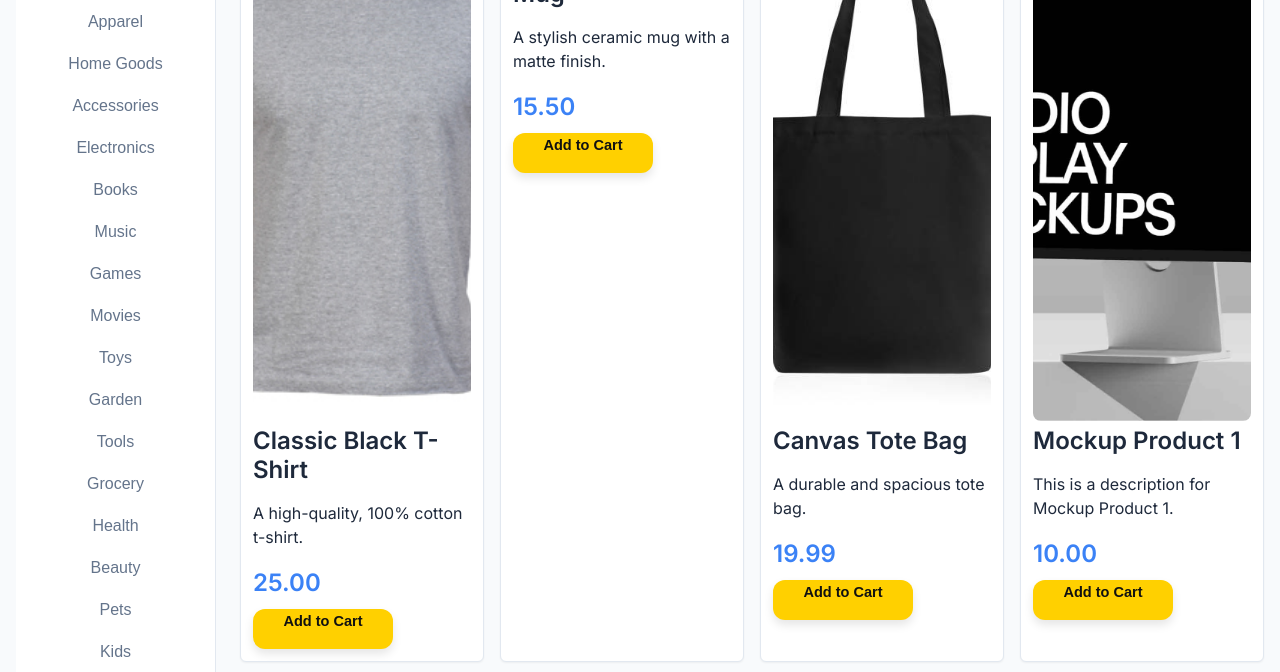
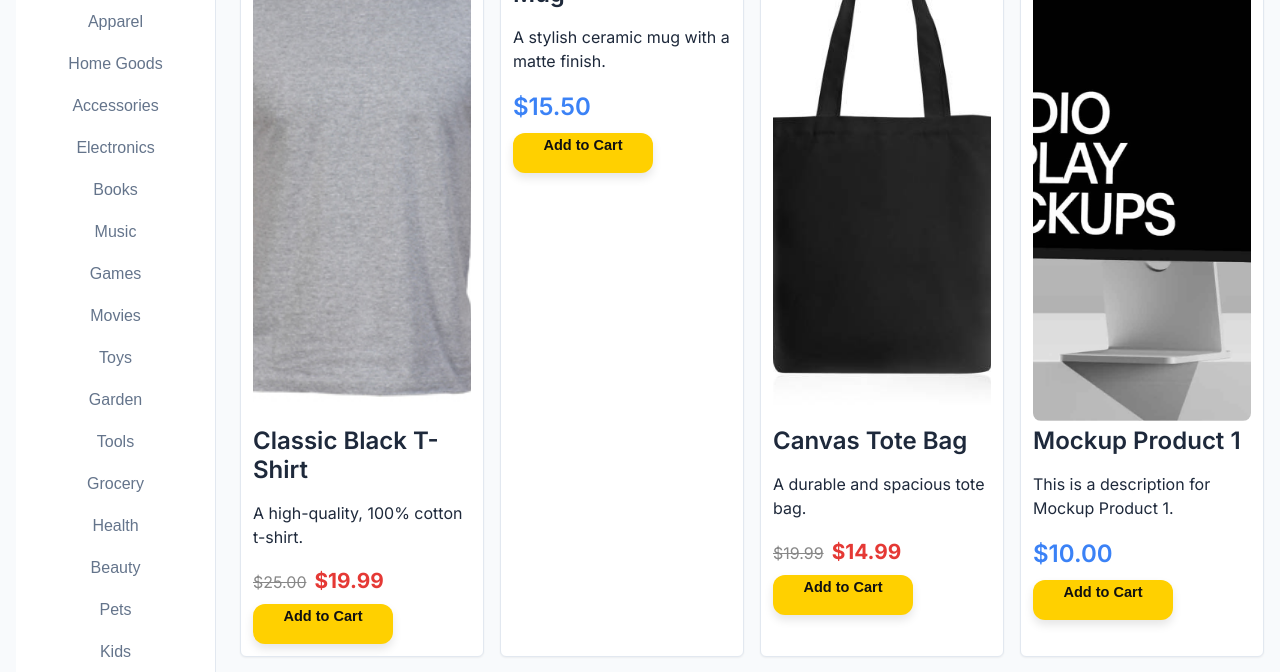
Before and after one commit to aboayman-oss/Sakr-Store, a plain HTML site: page index.html in a window 1280 px wide. Shown: the part 387-1059 px from the top of the page. Drawn offline with nearby package versions, Linux system fonts and the light colour scheme.

Commit message:
Add discount pricing styles and update product display logic

```diff
--- a/css/style.css
+++ b/css/style.css
@@ -1,3 +1,19 @@
+/* Discount price styles */
+.product-original-price {
+  text-decoration: line-through;
+  color: #888;
+  font-size: 1rem;
+  margin-right: 0.5em;
+}
+.product-discounted-price {
+  color: #e53935;
+  font-weight: 700;
+  font-size: 1.3rem;
+}
+.product-price-block {
+  margin-top: 0.5rem;
+  margin-bottom: 0.5rem;
+}
 /* --- Theme Variables --- */
 :root {
   /* Modern Color Palette */
--- a/js/app.js
+++ b/js/app.js
@@ -246,12 +246,19 @@ function renderProducts(container, searchTerm = '', categoryFilter = 'All', sort
   filteredProducts.forEach(p => {
     const card = document.createElement('article');
     card.className = 'product-card';
+    let priceHtml = '';
+    if (p.discount) {
+      priceHtml = `<span class="product-original-price" style="text-decoration:line-through;color:#888;font-size:1rem;margin-right:0.5em;">$${(Number(p.price) || 0).toFixed(2)}</span>` +
+        `<span class="product-discounted-price" style="color:#e53935;font-weight:700;font-size:1.3rem;">$${(Number(p.discountedPrice) || 0).toFixed(2)}</span>`;
+    } else {
+      priceHtml = `<span class="product-price">$${(Number(p.price) || 0).toFixed(2)}</span>`;
+    }
     card.innerHTML = `
       <a href="product.html?id=${p.id}" class="product-link">
         <img src="${p.image || ''}" alt="${p.name || 'Product image'}" class="product-image">
       <h3>${p.name || 'Untitled'}</h3>
       <p class="product-desc">${p.description || ''}</p>
-      <div class="product-price">${(Number(p.price) || 0).toFixed(2)}</div>
+      <div class="product-price-block">${priceHtml}</div>
       <button class="CartBtn add-to-cart" data-product-id="${p.id}" type="button">
         <span class="IconContainer">
           <svg xmlns="http://www.w3.org/2000/svg" height="1em" viewBox="0 0 576 512" fill="rgb(17, 17, 17)" class="cart"><path d="M0 24C0 10.7 10.7 0 24 0H69.5c22 0 41.5 12.8 50.6 32h411c26.3 0 45.5 25 38.6 50.4l-41 152.3c-8.5 31.4-37 53.3-69.5 53.3H170.7l5.4 28.5c2.2 11.3 12.1 19.5 23.6 19.5H488c13.3 0 24 10.7 24 24s-10.7 24-24 24H199.7c-34.6 0-64.3-24.6-70.7-58.5L77.4 54.5c-.7-3.8-4-6.5-7.9-6.5H24C10.7 48 0 37.3 0 24zM128 464a48 48 0 1 1 96 0 48 48 0 1 1 -96 0zm336-48a48 48 0 1 1 0 96 48 48 0 1 1 0-96z"></path></svg>
@@ -287,7 +294,16 @@ async function renderCart(container, totalSpan) {
     const product = allProducts.find(p => String(p.id) === id);
     if (!product) continue;
 
-    total += (Number(product.price) || 0) * qty;
+    let itemTotal = 0;
+    let priceHtml = '';
+    if (product.discount) {
+      itemTotal = (Number(product.discountedPrice) || 0) * qty;
+      priceHtml = `<span class='product-original-price'>$${(Number(product.price) || 0).toFixed(2)}</span> <span class='product-discounted-price'>$${(Number(product.discountedPrice) || 0).toFixed(2)}</span> x ${qty} = <span class='product-discounted-price'>$${itemTotal.toFixed(2)}</span>`;
+    } else {
+      itemTotal = (Number(product.price) || 0) * qty;
+      priceHtml = `$${((Number(product.price) || 0).toFixed(2))} x ${qty} = $${itemTotal.toFixed(2)}`;
+    }
+    total += itemTotal;
 
     const itemEl = document.createElement('div');
     itemEl.className = 'cart-item';
@@ -298,7 +314,7 @@ async function renderCart(container, totalSpan) {
         ${qty}
         <button class="quantity-change" data-id="${id}" data-change="1">+</button>
       </span>
-      <span>$${((Number(product.price) || 0) * qty).toFixed(2)}</span>
+      <span>${priceHtml}</span>
       <button class="remove-item" data-id="${id}">&times;</button>
     `;
     container.appendChild(itemEl);
--- a/products.json
+++ b/products.json
@@ -5,7 +5,9 @@
     "price": 25.00,
     "description": "A high-quality, 100% cotton t-shirt.",
     "image": "images/tshirt.jpg",
-    "category": "Apparel"
+  "category": "Apparel",
+  "discount": true,
+  "discountedPrice": 19.99
   },
   {
     "id": 2,
@@ -13,7 +15,9 @@
     "price": 15.50,
     "description": "A stylish ceramic mug with a matte finish.",
     "image": "images/mug.jpg",
-    "category": "Home Goods"
+  "category": "Home Goods",
+  "discount": false,
+  "discountedPrice": 15.50
   },
   {
     "id": 3,
@@ -21,7 +25,9 @@
     "price": 19.99,
     "description": "A durable and spacious tote bag.",
     "image": "images/tote.jpg",
-    "category": "Accessories"
+  "category": "Accessories",
+  "discount": true,
+  "discountedPrice": 14.99
   },
   {
     "id": 4,
@@ -29,7 +35,9 @@
     "price": 10.00,
     "description": "This is a description for Mockup Product 1.",
     "image": "images/mockup.jpg",
-    "category": "Apparel"
+  "category": "Apparel",
+  "discount": false,
+  "discountedPrice": 10.00
   },
   {
     "id": 5,
@@ -37,7 +45,9 @@
     "price": 20.00,
     "description": "This is a description for Mockup Product 2.",
     "image": "images/mockup.jpg",
-    "category": "Home Goods"
+  "category": "Home Goods",
+  "discount": true,
+  "discountedPrice": 16.00
   },
   {
     "id": 6,
@@ -45,7 +55,9 @@
     "price": 30.00,
     "description": "This is a description for Mockup Product 3.",
     "image": "images/mockup.jpg",
-    "category": "Accessories"
+  "category": "Accessories",
+  "discount": false,
+  "discountedPrice": 30.00
   },
   {
     "id": 7,
@@ -53,7 +65,9 @@
     "price": 40.00,
     "description": "This is a description for Mockup Product 4.",
     "image": "images/mockup.jpg",
-    "category": "Electronics"
+  "category": "Electronics",
+  "discount": true,
+  "discountedPrice": 34.99
   },
   {
     "id": 8,
@@ -61,7 +75,9 @@
     "price": 50.00,
     "description": "This is a description for Mockup Product 5.",
     "image": "images/mockup.jpg",
-    "category": "Books"
+  "category": "Books",
+  "discount": false,
+  "discountedPrice": 50.00
   },
   {
     "id": 9,
@@ -69,7 +85,9 @@
     "price": 60.00,
     "description": "This is a description for Mockup Product 6.",
     "image": "images/mockup.jpg",
-    "category": "Music"
+  "category": "Music",
+  "discount": true,
+  "discountedPrice": 49.99
   },
   {
     "id": 10,
@@ -77,7 +95,9 @@
     "price": 70.00,
     "description": "This is a description for Mockup Product 7.",
     "image": "images/mockup.jpg",
-    "category": "Games"
+  "category": "Games",
+  "discount": false,
+  "discountedPrice": 70.00
   },
   {
     "id": 11,
@@ -85,7 +105,9 @@
     "price": 80.00,
     "description": "This is a description for Mockup Product 8.",
     "image": "images/mockup.jpg",
-    "category": "Movies"
+  "category": "Movies",
+  "discount": true,
+  "discountedPrice": 69.99
   },
   {
     "id": 12,
@@ -93,7 +115,9 @@
     "price": 90.00,
     "description": "This is a description for Mockup Product 9.",
     "image": "images/mockup.jpg",
-    "category": "Toys"
+  "category": "Toys",
+  "discount": false,
+  "discountedPrice": 90.00
   },
   {
     "id": 13,
@@ -101,7 +125,9 @@
     "price": 100.00,
     "description": "This is a description for Mockup Product 10.",
     "image": "images/mockup.jpg",
-    "category": "Garden"
+  "category": "Garden",
+  "discount": true,
+  "discountedPrice": 89.99
   },
   {
     "id": 14,
@@ -109,7 +135,9 @@
     "price": 110.00,
     "description": "This is a description for Mockup Product 11.",
     "image": "images/mockup.jpg",
-    "category": "Tools"
+  "category": "Tools",
+  "discount": false,
+  "discountedPrice": 110.00
   },
   {
     "id": 15,
@@ -117,7 +145,9 @@
     "price": 120.00,
     "description": "This is a description for Mockup Product 12.",
     "image": "images/mockup.jpg",
-    "category": "Grocery"
+  "category": "Grocery",
+  "discount": true,
+  "discountedPrice": 99.99
   },
   {
     "id": 16,
@@ -125,7 +155,9 @@
     "price": 130.00,
     "description": "This is a description for Mockup Product 13.",
     "image": "images/mockup.jpg",
-    "category": "Health"
+  "category": "Health",
+  "discount": false,
+  "discountedPrice": 130.00
   },
   {
     "id": 17,
@@ -133,7 +165,9 @@
     "price": 140.00,
     "description": "This is a description for Mockup Product 14.",
     "image": "images/mockup.jpg",
-    "category": "Beauty"
+  "category": "Beauty",
+  "discount": true,
+  "discountedPrice": 119.99
   },
   {
     "id": 18,
@@ -141,7 +175,9 @@
     "price": 150.00,
     "description": "This is a description for Mockup Product 15.",
     "image": "images/mockup.jpg",
-    "category": "Pets"
+  "category": "Pets",
+  "discount": false,
+  "discountedPrice": 150.00
   },
   {
     "id": 19,
@@ -149,7 +185,9 @@
     "price": 160.00,
     "description": "This is a description for Mockup Product 16.",
     "image": "images/mockup.jpg",
-    "category": "Kids"
+  "category": "Kids",
+  "discount": true,
+  "discountedPrice": 139.99
   },
   {
     "id": 20,
@@ -157,7 +195,9 @@
     "price": 170.00,
     "description": "This is a description for Mockup Product 17.",
     "image": "images/mockup.jpg",
-    "category": "Baby"
+  "category": "Baby",
+  "discount": false,
+  "discountedPrice": 170.00
   },
   {
     "id": 21,
@@ -165,7 +205,9 @@
     "price": 180.00,
     "description": "This is a description for Mockup Product 18.",
     "image": "images/mockup.jpg",
-    "category": "Handmade"
+  "category": "Handmade",
+  "discount": true,
+  "discountedPrice": 159.99
   },
   {
     "id": 22,
@@ -173,7 +215,9 @@
     "price": 190.00,
     "description": "This is a description for Mockup Product 19.",
     "image": "images/mockup.jpg",
-    "category": "Sports"
+  "category": "Sports",
+  "discount": false,
+  "discountedPrice": 190.00
   },
   {
     "id": 23,
@@ -181,6 +225,8 @@
     "price": 200.00,
     "description": "This is a description for Mockup Product 20.",
     "image": "images/mockup.jpg",
-    "category": "Outdoors"
+  "category": "Outdoors",
+  "discount": true,
+  "discountedPrice": 179.99
   }
 ]
```
Also changed, not shown: product.html (+5 -1 lines).
